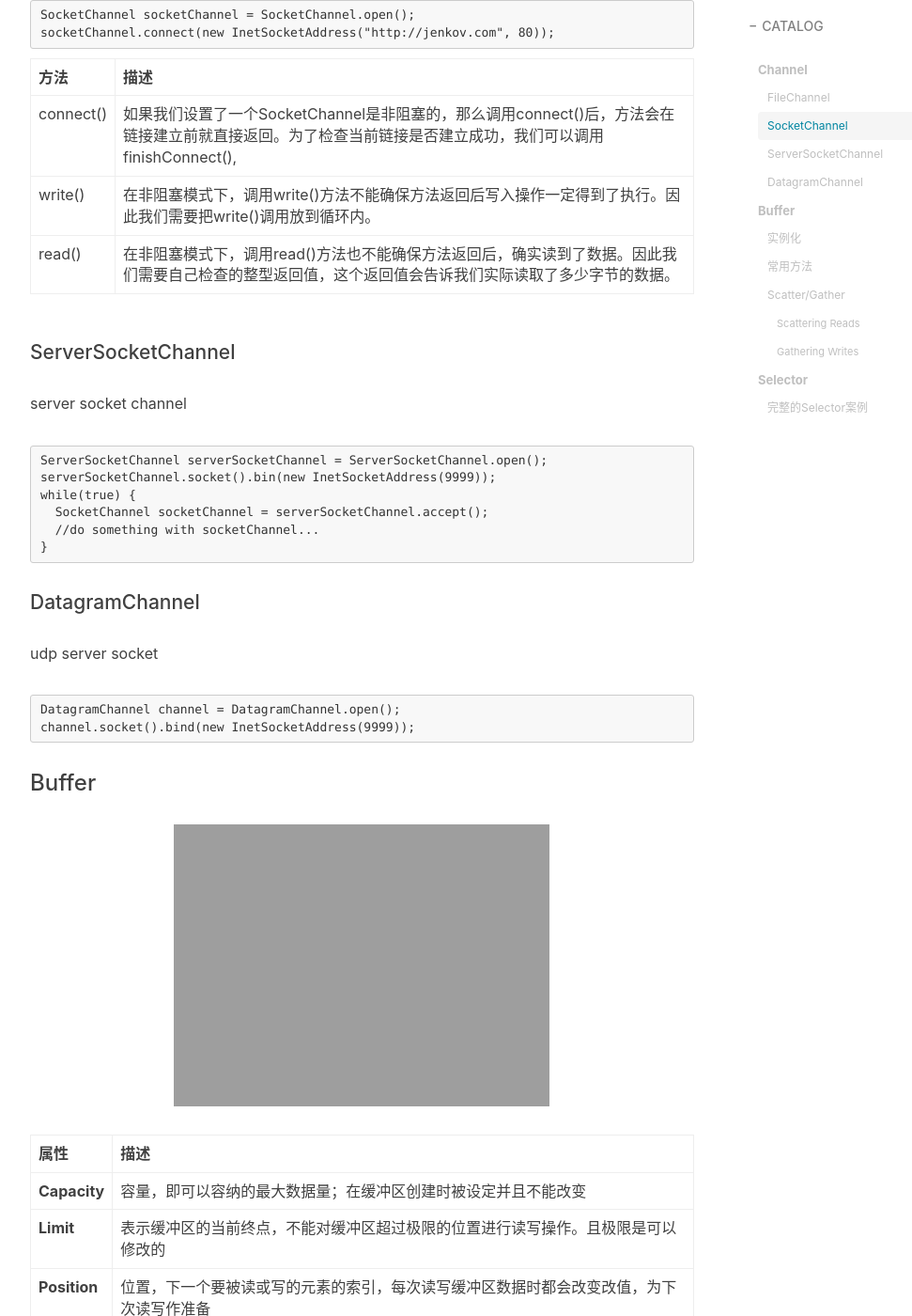
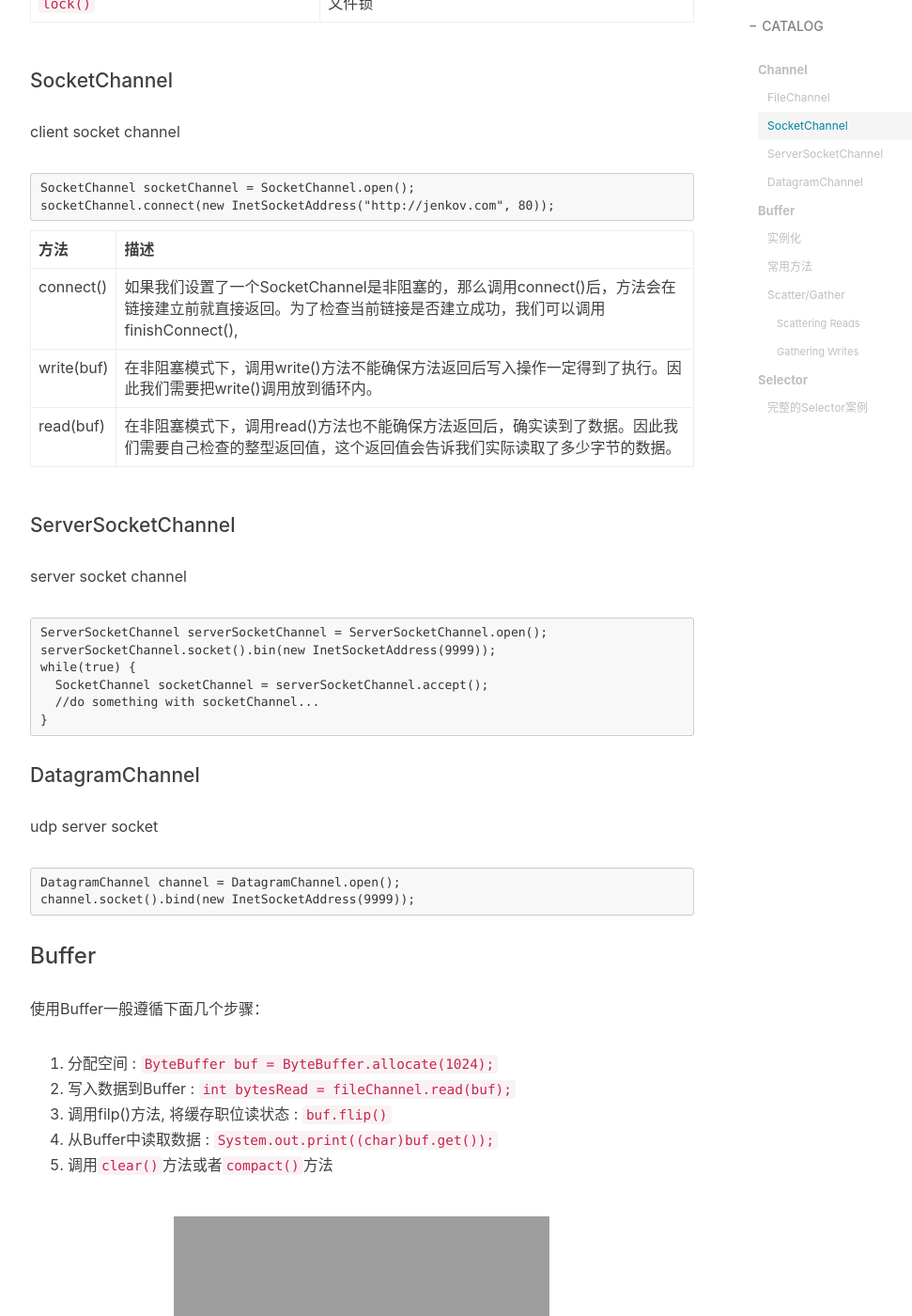
Before and after one commit to Aiden-Dong/Aiden-Dong.github.io, a Jekyll site: the page built from _posts/2019-08-22-Java NIO简介.md, in a window 1280 px wide and 1400 px high, scrolled down 2131 px. Shown: the whole window at 94% size, without its empty margins (233-1204 px from the left). Built offline with Jekyll 4.4.1, drawn with Linux system fonts in a browser that asks for light colours; nearby versions of some CDN libraries; comment, search, counter and statistics services are not loaded; some of the changed text lies outside the part shown.

Commit message:
modify nio

````diff
--- a/_posts/2019-08-22-Java NIO简介.md
+++ b/_posts/2019-08-22-Java NIO简介.md
@@ -14,7 +14,6 @@
 
 ![image.png]({{ site.url }}/assets/java_nio_1.png)
 
-
 NIO包含下面几个核心的组件：
 
 - **Channels** : 主要负责对接数据源， 主要用于读取或写入数据到数据源。
@@ -25,7 +24,9 @@
 
 ### Channel
 
-Java NIO 中最重要的的集中Channel的实现
+Channel和IO中的Stream(流)是差不多一个等级的。只不过Stream是单向的，譬如：InputStream, OutputStream.而Channel是双向的，既可以用来进行读操作，又可以用来进行写操作。
+
+NIO中的Channel的主要实现有 :
 
 - **FileChannel**
 - **DatagramChannel**
@@ -60,8 +61,8 @@
 方法  | 描述
 --- | ---
 connect() | 如果我们设置了一个SocketChannel是非阻塞的，那么调用connect()后，方法会在链接建立前就直接返回。为了检查当前链接是否建立成功，我们可以调用finishConnect(),
-write() | 在非阻塞模式下，调用write()方法不能确保方法返回后写入操作一定得到了执行。因此我们需要把write()调用放到循环内。
-read() | 在非阻塞模式下，调用read()方法也不能确保方法返回后，确实读到了数据。因此我们需要自己检查的整型返回值，这个返回值会告诉我们实际读取了多少字节的数据。
+write(buf) | 在非阻塞模式下，调用write()方法不能确保方法返回后写入操作一定得到了执行。因此我们需要把write()调用放到循环内。
+read(buf) | 在非阻塞模式下，调用read()方法也不能确保方法返回后，确实读到了数据。因此我们需要自己检查的整型返回值，这个返回值会告诉我们实际读取了多少字节的数据。
 
 #### ServerSocketChannel
 
@@ -85,8 +86,15 @@
 channel.socket().bind(new InetSocketAddress(9999));
 ```
 
+### Buffer
 
-### Buffer
+使用Buffer一般遵循下面几个步骤：
+
+1. 分配空间 : `ByteBuffer buf = ByteBuffer.allocate(1024);`
+2. 写入数据到Buffer : `int bytesRead = fileChannel.read(buf);`
+3. 调用filp()方法, 将缓存职位读状态 : `buf.flip()`
+4. 从Buffer中读取数据 : `System.out.print((char)buf.get());`
+5. 调用`clear()`方法或者`compact()`方法
 
 ![image.png]({{ site.url }}/assets/java_nio_2.png)
 
@@ -137,9 +145,7 @@
 
 int bytesRead = inChannel.read(buf); //read into buffer.
 while (bytesRead != -1) {
-
   buf.flip();  //make buffer ready for read
-
   while(buf.hasRemaining()){
       System.out.print((char) buf.get()); // read 1 byte at a time
   }
````
Also changed, not shown: assets/java_nio_1.png.
